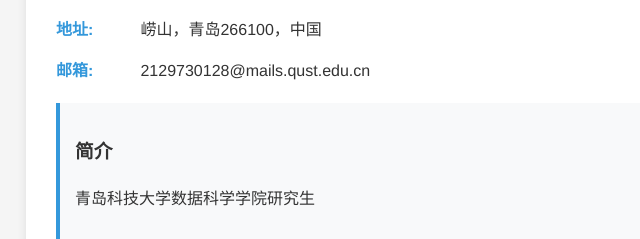
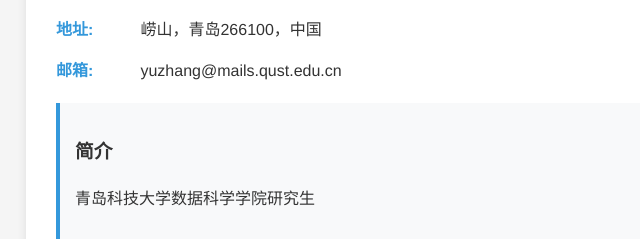
Before and after one commit to zhangyu-boop/zhangyu.github.io, a plain HTML site: page index.html in a window 1280 px wide. Shown: the part 179-418 px from the top of the page, 214-854 px from the left. Drawn offline with Linux system fonts and the light colour scheme.

Commit message:
Update index.html

```diff
--- a/index.html
+++ b/index.html
@@ -97,7 +97,7 @@
 
         <div class="info-item">
             <span class="label">邮箱:</span>
-            2129730128@mails.qust.edu.cn
+            yuzhang@mails.qust.edu.cn
         </div>
 
         <div class="intro">
```
